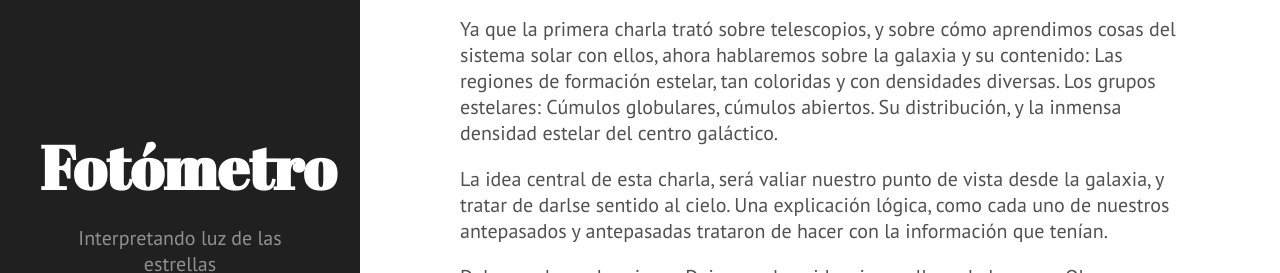
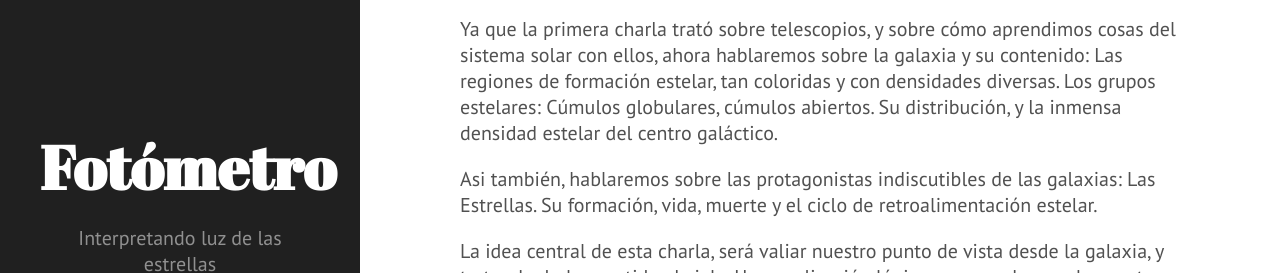
Before and after one commit to nicomedinap/nicomedinap.github.io, a Jekyll site: the page built from _posts/2026-10-16-ViajandoAlCentroDeLaGalaxia.md, in a window 1280 px wide and 900 px high, scrolled down 908 px, cut to the strip 94-367 px from the top of the window. Built offline with Jekyll 4.4.1, drawn with Linux system fonts in a browser that asks for light colours; a script that is not in the unit is left out.

Commit message:
Update 2026-10-16-ViajandoAlCentroDeLaGalaxia.md

```diff
--- a/_posts/2026-10-16-ViajandoAlCentroDeLaGalaxia.md
+++ b/_posts/2026-10-16-ViajandoAlCentroDeLaGalaxia.md
@@ -9,9 +9,11 @@ Estoy proponiendo una serie de charlas en el centro cultural de los ángeles, co
 
 Entonces, el tema propuesto para esta segunda charla, que será el jueves 29 de Octubre del año 2026, será: "Viajando al centro de la galaxia"
 
-<img src="https://raw.githubusercontent.com/nicomedinap/nicomedinap.github.io/refs/heads/master/imagenes/Afiche_ViajandoAlCentroDeLaGalaxia.JPG" width="400" height="600" >
+<img src="https://raw.githubusercontent.com/nicomedinap/nicomedinap.github.io/refs/heads/master/imagenes/Afiche_ViajandoAlCentroDeLaGalaxia.JPG" width="410" height="600" >
 
 Ya que la primera charla trató sobre telescopios, y sobre cómo aprendimos cosas del sistema solar con ellos, ahora hablaremos sobre la galaxia y su contenido: Las regiones de formación estelar, tan coloridas y con densidades diversas. Los grupos estelares: Cúmulos globulares, cúmulos abiertos. Su distribución, y la inmensa densidad estelar del centro galáctico.
+
+Asi también, hablaremos sobre las protagonistas indiscutibles de las galaxias: Las Estrellas. Su formación, vida, muerte y el ciclo de retroalimentación estelar.
 
 La idea central de esta charla, será valiar nuestro punto de vista desde la galaxia, y tratar de darlse sentido al cielo. Una explicación lógica, como cada uno de nuestros antepasados y antepasadas trataron de hacer con la información que tenían.
 
```
